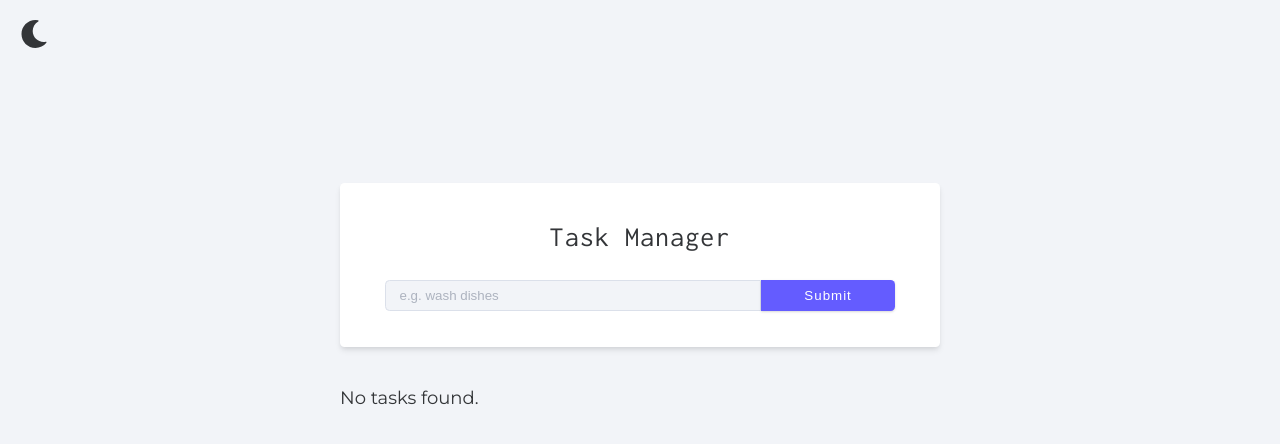
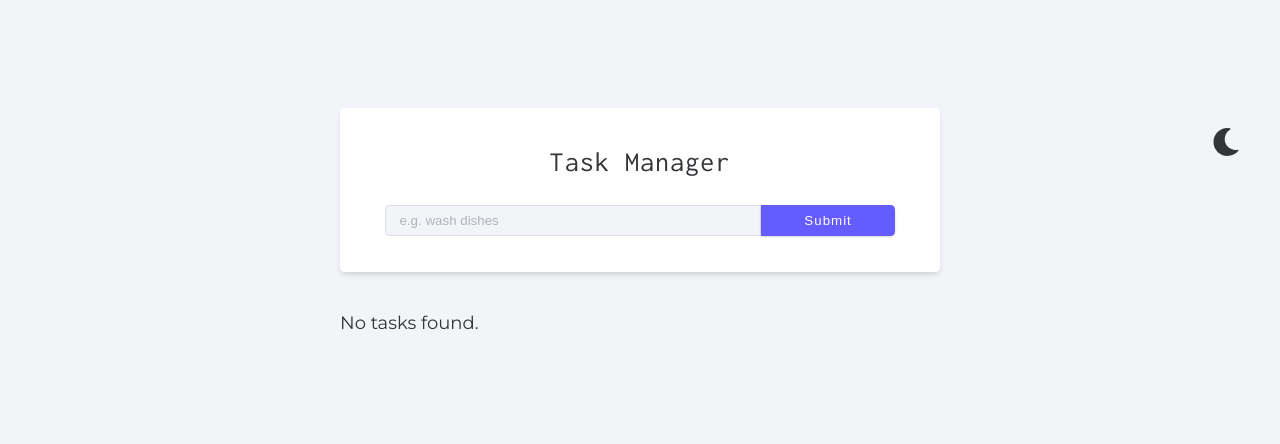
Before and after one commit to Uwa-T1m/to_do_app, a React (Create React App) app: page / in a window 1280 px wide. Shown: the top 444 px of the page. Built offline with nearby package versions, Linux system fonts and the light colour scheme.

Commit message:
to do app completed

```diff
--- a/src/App.css
+++ b/src/App.css
@@ -472,5 +472,7 @@ color:var(--white)
   background: transparent;
   font-size: 28px;
   border: 0;
+  position: absolute;
+  right: 20px;
   padding: 20px;
 }
```
